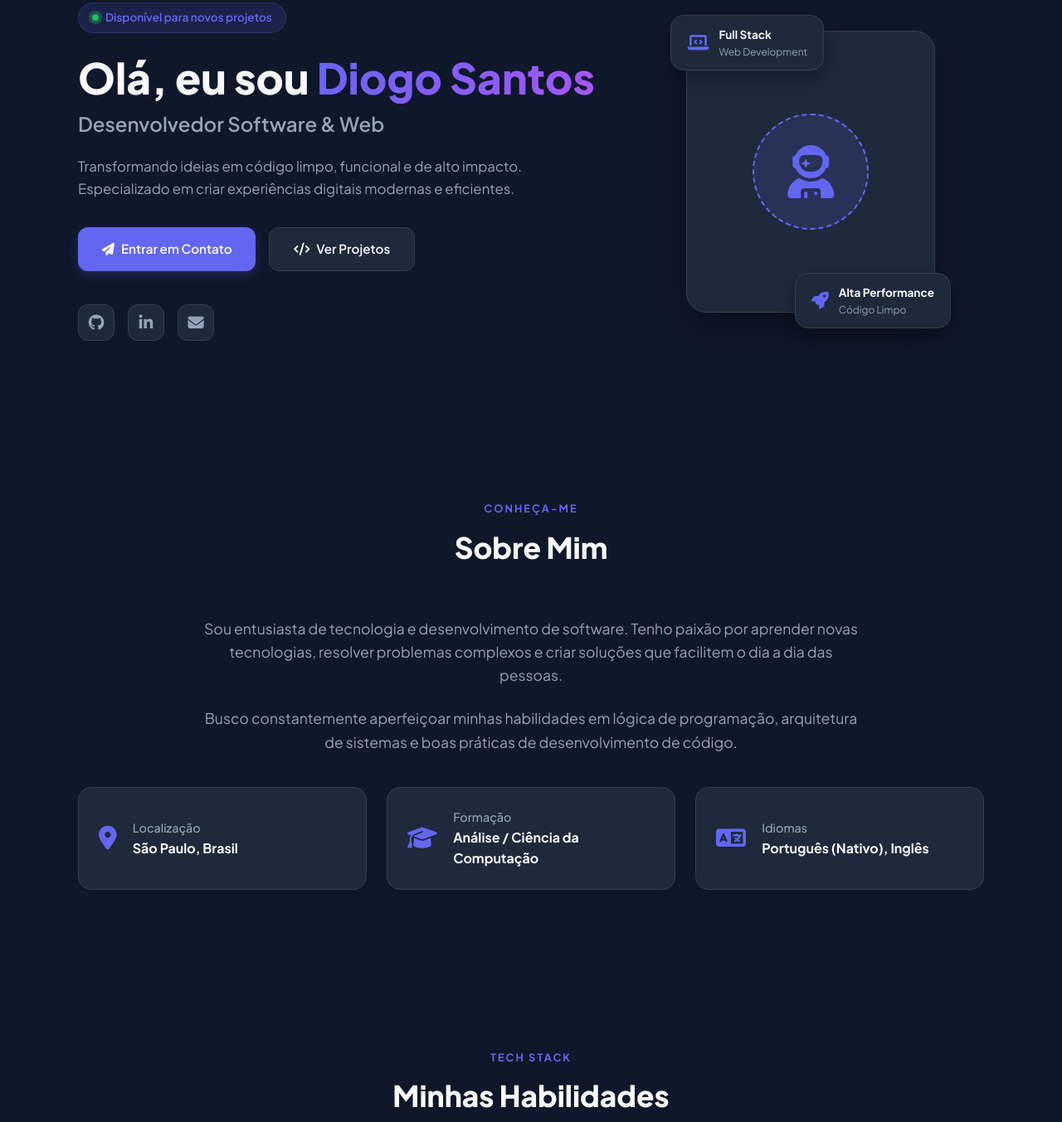
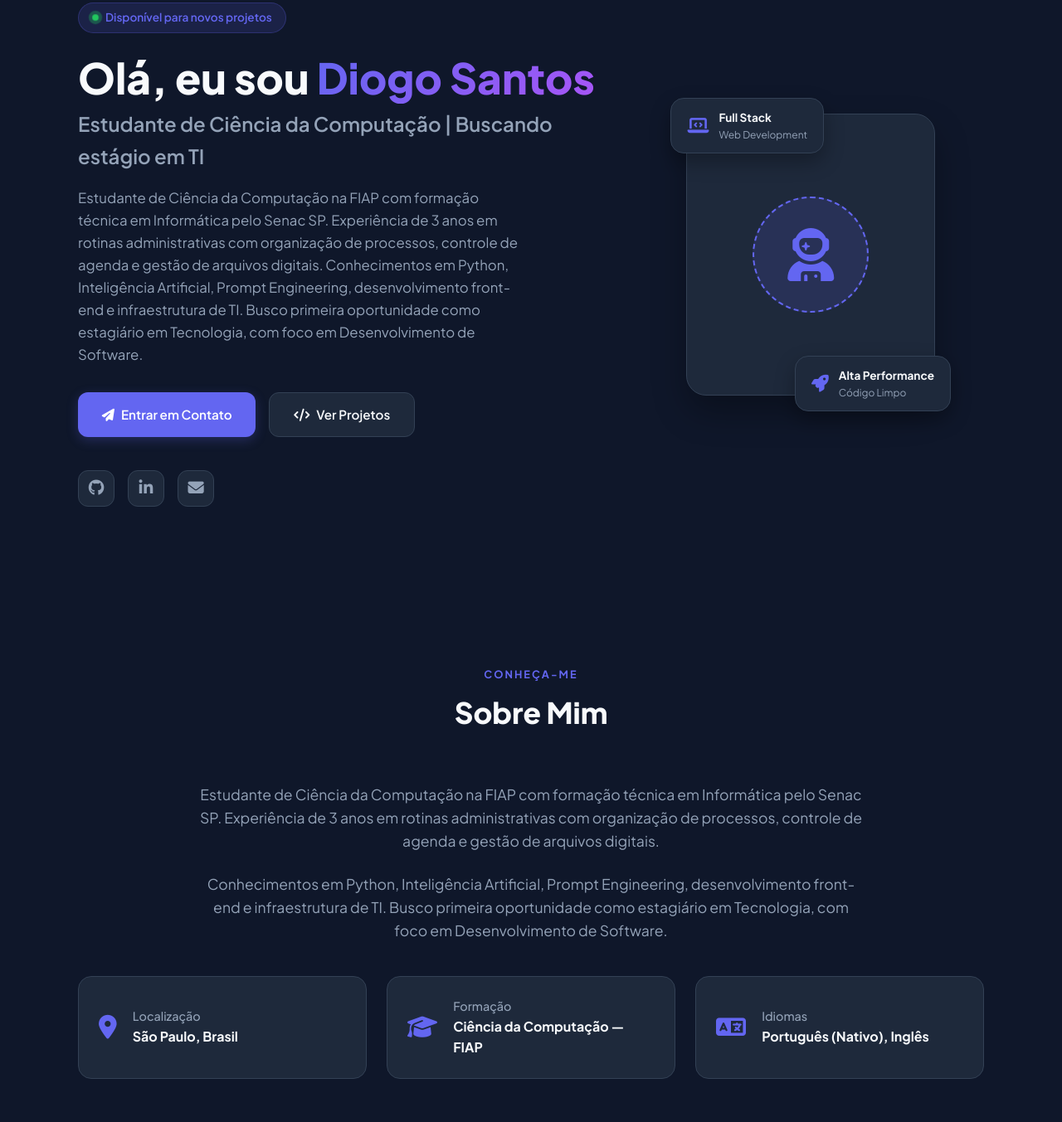
Before and after one commit to Diogocsantosz/meu-curriculo, a plain HTML site: page index.html in a window 1280 px wide. Shown: the part 157-1510 px from the top of the page at 83% size. Drawn offline with Linux system fonts and the light colour scheme.

Commit message:
Atualiza perfil profissional e ativa link do site

```diff
--- a/index.html
+++ b/index.html
@@ -27,7 +27,8 @@
         "https://github.com/Diogocsantosz",
         "https://www.linkedin.com/in/diogo-chiaradia-santos-858650287/"
       ],
-      "jobTitle": "Desenvolvedor Software & Web"
+      "jobTitle": "Estudante de Ciência da Computação | Estagiário em Tecnologia",
+      "description": "Estudante de Ciência da Computação na FIAP com formação técnica em Informática pelo Senac SP. Busca primeira oportunidade como estagiário em Tecnologia, com foco em Desenvolvimento de Software."
     }
     </script>
 
@@ -85,9 +86,9 @@
                         <span>Disponível para novos projetos</span>
                     </div>
                     <h1 class="hero-title">Olá, eu sou <span class="highlight">Diogo Santos</span></h1>
-                    <h2 class="hero-subtitle">Desenvolvedor Software & Web</h2>
+                    <h2 class="hero-subtitle">Estudante de Ciência da Computação | Buscando estágio em TI</h2>
                     <p class="hero-description">
-                        Transformando ideias em código limpo, funcional e de alto impacto. Especializado em criar experiências digitais modernas e eficientes.
+                        Estudante de Ciência da Computação na FIAP com formação técnica em Informática pelo Senac SP. Experiência de 3 anos em rotinas administrativas com organização de processos, controle de agenda e gestão de arquivos digitais. Conhecimentos em Python, Inteligência Artificial, Prompt Engineering, desenvolvimento front-end e infraestrutura de TI. Busco primeira oportunidade como estagiário em Tecnologia, com foco em Desenvolvimento de Software.
                     </p>
 
                     <div class="hero-buttons">
@@ -147,10 +148,10 @@
                 <div class="sobre-grid">
                     <div class="sobre-text">
                         <p>
-                            Sou entusiasta de tecnologia e desenvolvimento de software. Tenho paixão por aprender novas tecnologias, resolver problemas complexos e criar soluções que facilitem o dia a dia das pessoas.
+                            Estudante de Ciência da Computação na FIAP com formação técnica em Informática pelo Senac SP. Experiência de 3 anos em rotinas administrativas com organização de processos, controle de agenda e gestão de arquivos digitais.
                         </p>
                         <p>
-                            Busco constantemente aperfeiçoar minhas habilidades em lógica de programação, arquitetura de sistemas e boas práticas de desenvolvimento de código.
+                            Conhecimentos em Python, Inteligência Artificial, Prompt Engineering, desenvolvimento front-end e infraestrutura de TI. Busco primeira oportunidade como estagiário em Tecnologia, com foco em Desenvolvimento de Software.
                         </p>
 
                         <div class="info-cards">
@@ -165,7 +166,7 @@
                                 <i class="fa-solid fa-graduation-cap"></i>
                                 <div>
                                     <h5>Formação</h5>
-                                    <p>Análise / Ciência da Computação</p>
+                                    <p>Ciência da Computação — FIAP</p>
                                 </div>
                             </div>
                             <div class="info-card">
```
